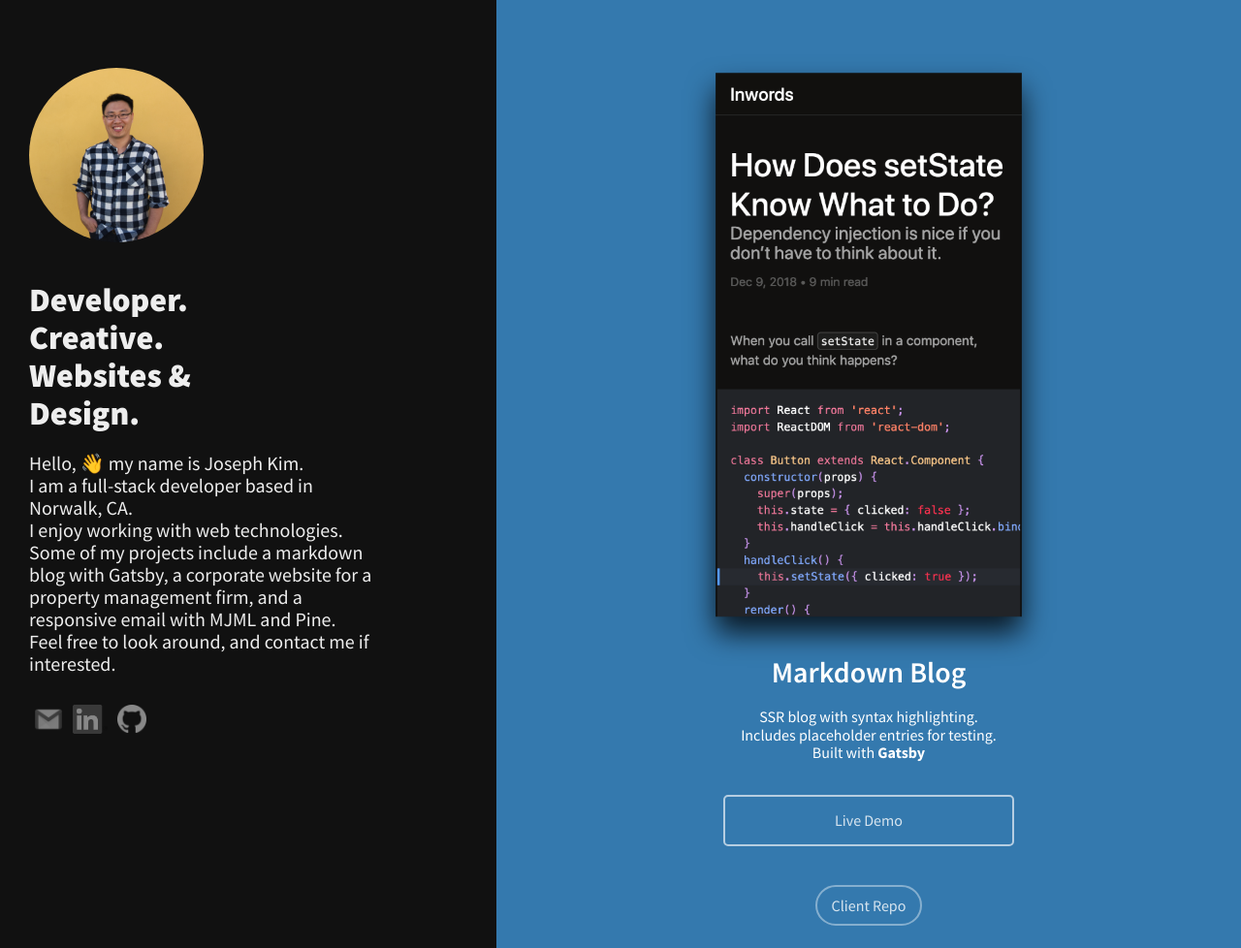
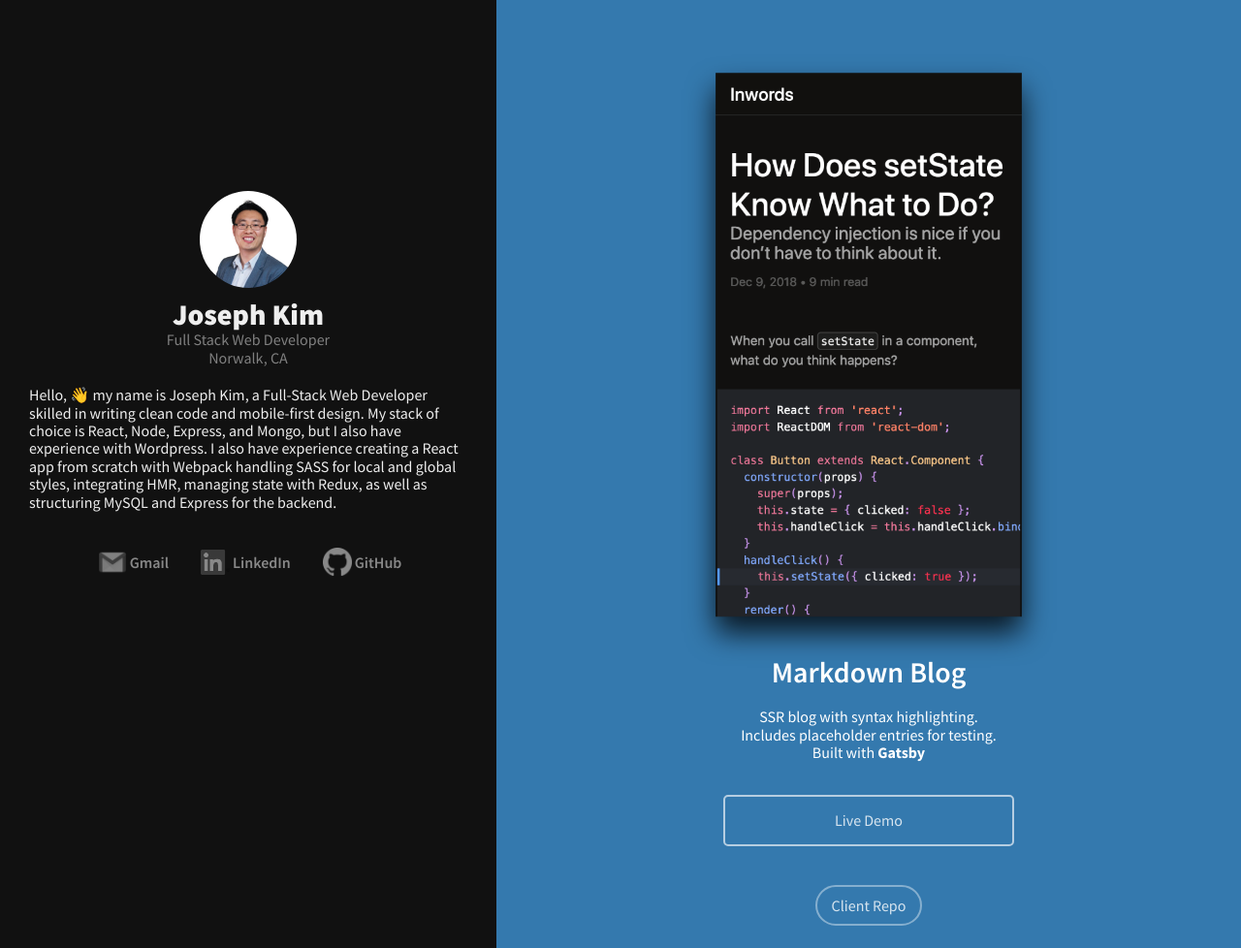
Before and after one commit to jsphkm/jsphkm.github.io, a plain HTML site: page index.html in a window 1280 px wide. Shown: the top 978 px of the page at 97% size. Drawn offline with nearby package versions, Linux system fonts and the light colour scheme.

Commit message:
Change bio layout and content

```diff
--- a/index.css
+++ b/index.css
@@ -34,7 +34,7 @@ ul {
 
 h1 {
   font-weight: 900;
-  font-size: 34px;
+  font-size: 30px;
 }
 
 .hero-message-container {
@@ -42,7 +42,16 @@ h1 {
   font-weight: 900;
   font-size: 34px;
   max-width: 600px;
-  margin-top: 30px;
+  display: flex;
+  flex-direction: column;
+  align-items: center;
+  justify-content: center;
+}
+
+.hero-message-subtitles {
+  font-weight: 400;
+  font-size: 16px;
+  opacity: 0.5;
 }
 
 .hero-container {
@@ -54,24 +63,24 @@ h1 {
   max-width: 1200px;
   display: flex;
   flex-direction: column;
+  justify-content: center;
+  align-items: center;
   overflow-y: auto;
 }
 
 .hero-message {
-  max-width: 80%;
   margin: 20px 0;
   font-weight: 400;
-  font-size: 20px;
+  font-size: 16px;
 }
 
 .hero-profile-image {
-  float: left;
-  background-image: url("./img/DSC08872 - Square - Low Res.jpg");
+  background-image: url("./img/profile.jpeg");
   background-position: center;
   background-repeat: no-repeat;
   background-size: cover;
-  width: 180px;
-  padding-top: 180px;
+  width: 100px;
+  padding-top: 100px;
   border-radius: 100%;
   margin-bottom: 10px;
   margin-top: 40px;
@@ -80,7 +89,13 @@ h1 {
 .hero-social {
   display: flex;
   flex-direction: row;
-  margin: 30px 0;
+  margin: 10px 0;
+}
+
+.hero-social li {
+  margin: 5px 10px;
+  display: flex;
+  align-items: center;
 }
 
 .hero-social li a {
@@ -88,6 +103,12 @@ h1 {
   filter: grayscale(100%);
   opacity: 0.5;
   transition: filter 0.2s, opacity 0.2s;
+  display: flex;
+  flex-direction: row;
+  justify-content: center;
+  align-items: center;
+  font-weight: 600;
+  font-size: 16px;
 }
 
 .hero-social li a:hover, .hero-social li a:focus {
@@ -97,7 +118,8 @@ h1 {
 }
 
 .hero-social-image {
-  height: 30px;
+  width: 30px;
+  margin: 3px;
 }
 
 .project {
--- a/index.html
+++ b/index.html
@@ -33,32 +33,34 @@
     <div class="hero-profile-desc">
       <div class="hero-message-container">
         <h1 class="hero-message-titles">
-          Developer.<br/>
-          Creative.<br/>
-          Websites &<br/>
-          Design.<br/>
+          Joseph Kim
         </h1>
+        <small class="hero-message-subtitles">
+          Full Stack Web Developer
+        </small>
+        <small class="hero-message-subtitles">
+          Norwalk, CA
+        </small>
         <p class="hero-message">
-          Hello, 👋 my name is Joseph Kim.<br />
-          I am a full-stack developer based in Norwalk, CA.<br />
-          I enjoy working with web technologies.<br />
-          Some of my projects include a markdown blog with Gatsby, a corporate website for a property management firm, and a responsive email with MJML and Pine.<br />
-          Feel free to look around, and contact me if interested.
+          Hello, 👋 my name is Joseph Kim, a Full-Stack Web Developer skilled in writing clean code and mobile-first design. My stack of choice is React, Node, Express, and Mongo, but I also have experience with Wordpress.  I also have experience creating a React app from scratch with Webpack handling SASS for local and global styles, integrating HMR, managing state with Redux, as well as structuring MySQL and Express for the backend.
         </p>
         <ul class="hero-social">
-          <li>
+          <li class="gmail-item">
             <a href="mailto:jsphkm11@gmail.com" target="_blank">
               <img class="hero-social-image" src="img/icons/logo_gmail_64px.png"/>
+              Gmail
             </a>
           </li>
-          <li>
+          <li class="linkedin-item">
             <a href="https://www.linkedin.com/in/joseph-kim-523840155" target="_blank">
               <img class="hero-social-image" src="img/icons/In-2C-48px-R.png"/>
+              LinkedIn
             </a>
           </li>
-          <li>
+          <li class="github-item">
             <a href="https://github.com/jsphkm" target="_blank">
               <img class="hero-social-image" src="img/icons/GitHub-Mark-Light-64px.png"/>
+              GitHub
             </a>
           </li>
         </ul>
```
Also changed, not shown: img/profile.jpeg (added).
